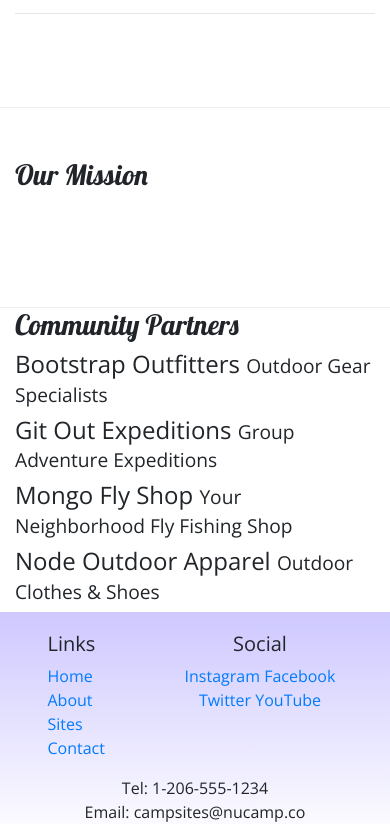
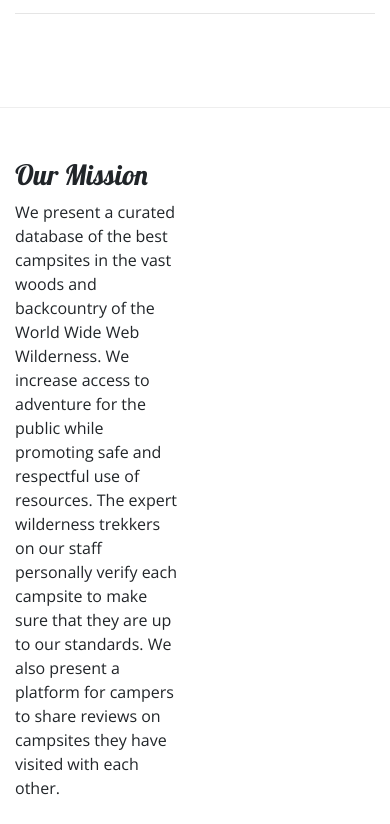
Before and after one commit to LisaPiano/nucampsite, a website: page aboutus.html in a window 390 px wide. Shown: the part 286-1110 px from the top of the page. Drawn offline with nearby package versions, Linux system fonts and the light colour scheme.

Commit message:
second commit for aboutus.html

```diff
--- a/aboutus.html
+++ b/aboutus.html
@@ -39,7 +39,7 @@
         <div class="row row-content">
             <div class="col-xs-12 col-6">
                 <h3>Our Mission</h3>
-                <p class="d-none d-sm-block">We present a curated database of the best campsites in the vast woods and backcountry of the World Wide Web Wilderness. We increase access to adventure for the public while promoting safe and respectful use of resources. The expert wilderness trekkers on our staff personally verify each campsite to make sure that they are up to our standards. We also present a platform for campers to share reviews on campsites they have visited with each other.</p>
+                <p>We present a curated database of the best campsites in the vast woods and backcountry of the World Wide Web Wilderness. We increase access to adventure for the public while promoting safe and respectful use of resources. The expert wilderness trekkers on our staff personally verify each campsite to make sure that they are up to our standards. We also present a platform for campers to share reviews on campsites they have visited with each other.</p>
             </div>
         </div>
 
```
